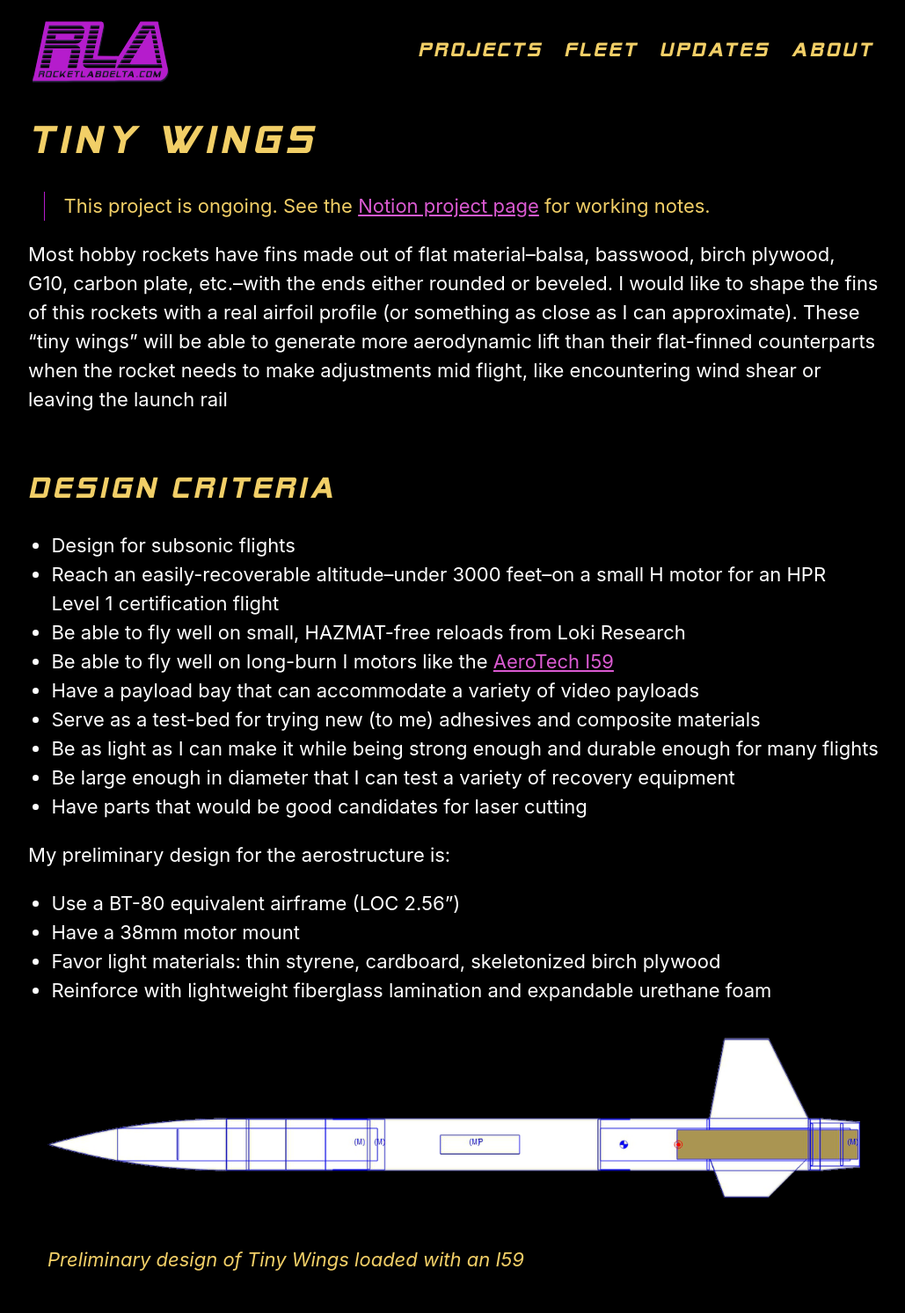
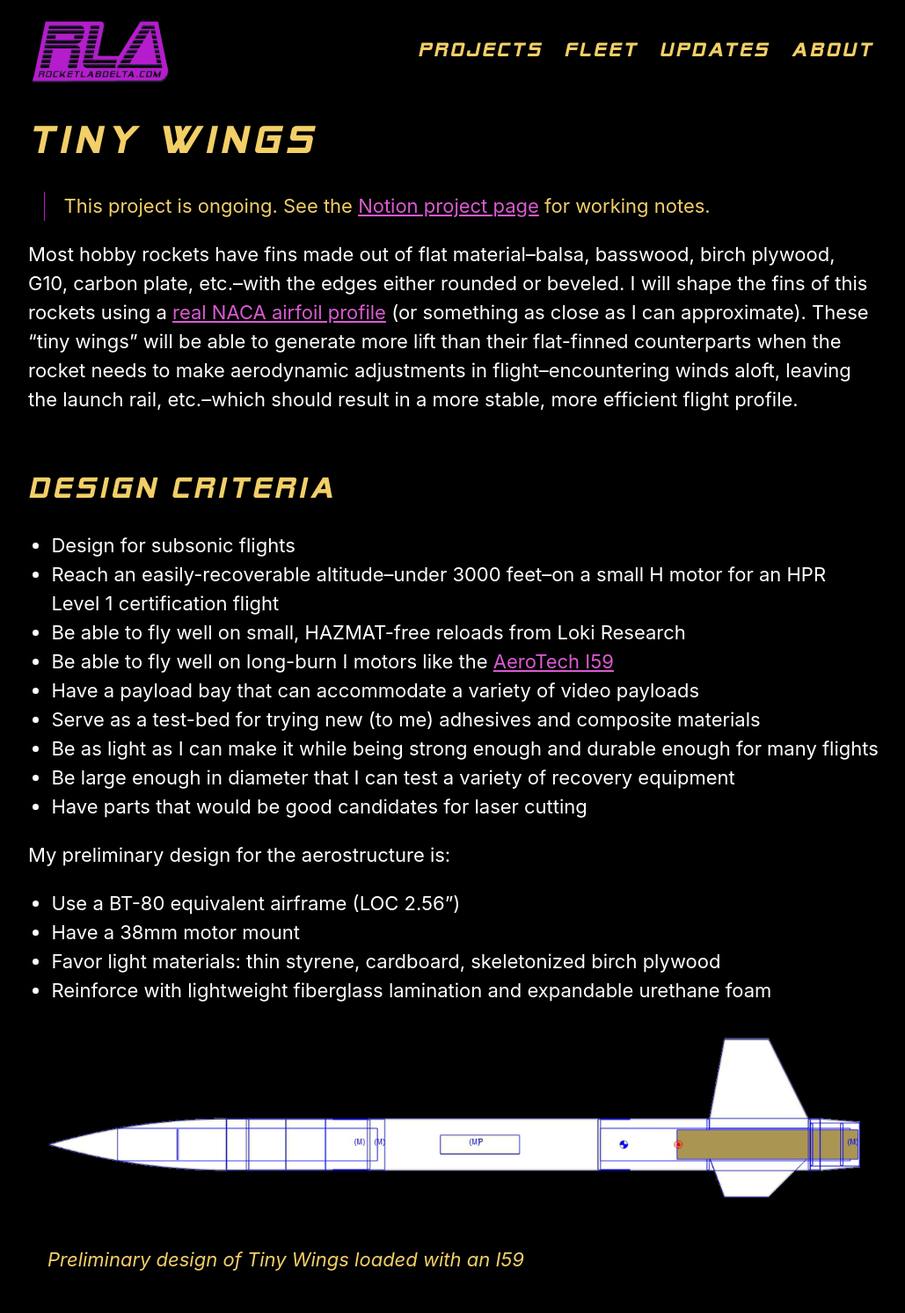
Before and after one commit to rocketlabdelta/rocketlabdelta.com, a Jekyll site: the page built from _projects/tiny-wings.md, in a window 1280 px wide. Shown: the whole page at 88% size, without its empty margins (124-1153 px from the left). Built offline with Jekyll 4.4.1, drawn with Linux system fonts in a browser that asks for light colours.

Commit message:
Copy editing

```diff
--- a/_projects/tiny-wings.md
+++ b/_projects/tiny-wings.md
@@ -6,16 +6,16 @@ status:      "Planning"
 
 > This project is ongoing. See the [Notion project page][1] for working notes.
 
-Most hobby rockets have fins made out of flat material--balsa, basswood, birch plywood, G10, carbon plate, etc.--with the ends either rounded or beveled.
-I would like to shape the fins of this rockets with a real airfoil profile (or something as close as I can approximate).
-These "tiny wings" will be able to generate more aerodynamic lift than their flat-finned counterparts when the rocket needs to make adjustments mid flight, like encountering wind shear or leaving the launch rail
+Most hobby rockets have fins made out of flat material--balsa, basswood, birch plywood, G10, carbon plate, etc.--with the edges either rounded or beveled.
+I will shape the fins of this rockets using a [real NACA airfoil profile][2] (or something as close as I can approximate).
+These "tiny wings" will be able to generate more lift than their flat-finned counterparts when the rocket needs to make aerodynamic adjustments in flight--encountering winds aloft, leaving the launch rail, etc.--which should result in a more stable, more efficient flight profile.
 
 ## Design Criteria
 
 - Design for subsonic flights
 - Reach an easily-recoverable altitude--under 3000 feet--on a small H motor for an HPR Level 1 certification flight
 - Be able to fly well on small, HAZMAT-free reloads from Loki Research
-- Be able to fly well on long-burn I motors like the [AeroTech I59][2]
+- Be able to fly well on long-burn I motors like the [AeroTech I59][3]
 - Have a payload bay that can accommodate a variety of video payloads
 - Serve as a test-bed for trying new (to me) adhesives and composite materials
 - Be as light as I can make it while being strong enough and durable enough for many flights
```
Also changed, not shown: other parts of _projects/tiny-wings.md (+2 -1 lines).
